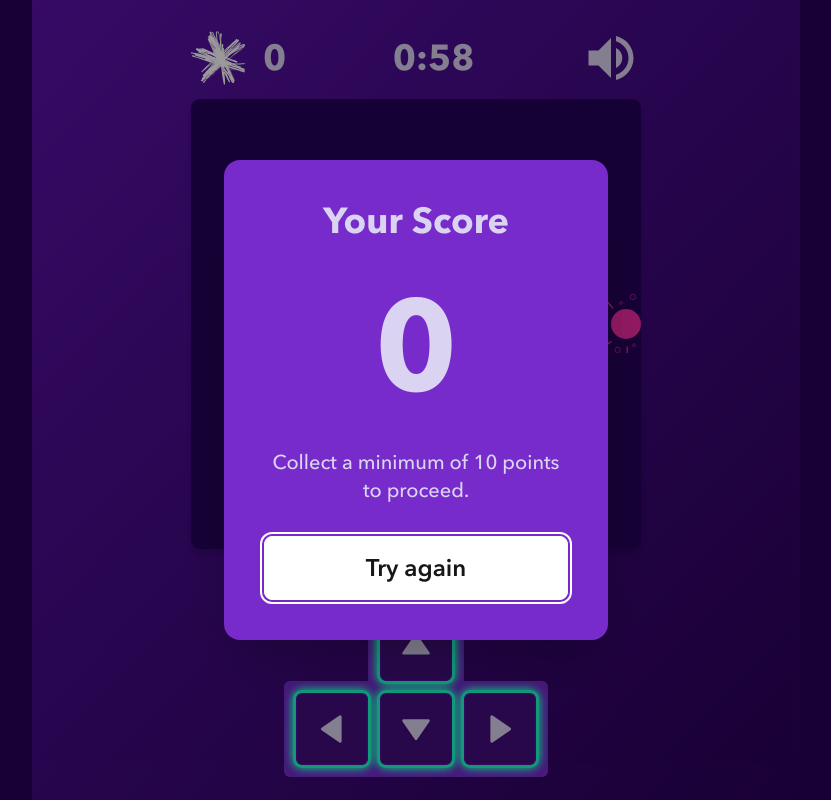
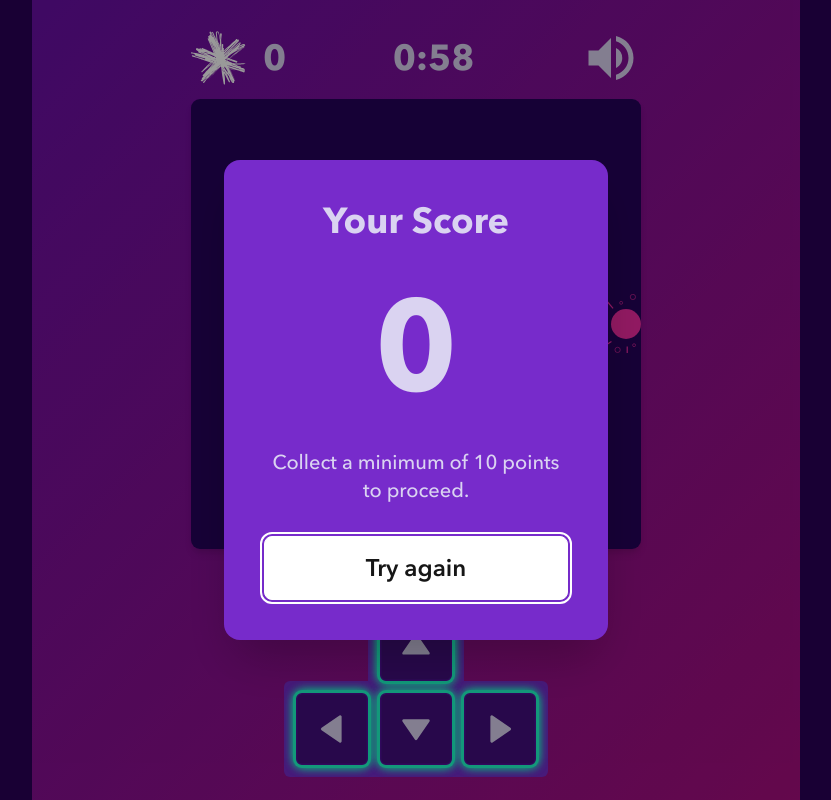
Before and after one commit to ricardogrecco/spark-snake-game, a Next.js app: page /game in a window 1280 px wide. Shown: the whole page, without its empty margins (224-1055 px from the left). Built offline with nearby package versions, Linux system fonts and the light colour scheme; no server answers.

Commit message:
Changed Game Background to Gradient

```diff
--- a/app/(routes)/game/game.tsx
+++ b/app/(routes)/game/game.tsx
@@ -28,7 +28,7 @@ export default function MainGame() {
   useSnakeIntervalEffect(moveSnake);
 
   return (
-    <div className="bg-gradient-to-br from-[#5A12AA]  to-[#290057] h-screen flex flex-col items-center justify-center gap-5 p-10 xl:p-16 ">
+    <div className="bg-gradient-to-br from-[#690FA6] to-[#A60E7E] h-screen flex flex-col items-center justify-center gap-5 p-10 xl:p-16 ">
       <section className="scale-90 md:scale-125 lg:scale-75 xl:scale-100 nest-hub:board nest-hub-max:board">
         {/* Score & Timer & Volume */}
         <div className="flex flex-row justify-between items-center w-full mb-10 lg:mb-24 scale-110 lg:scale-150">
```
